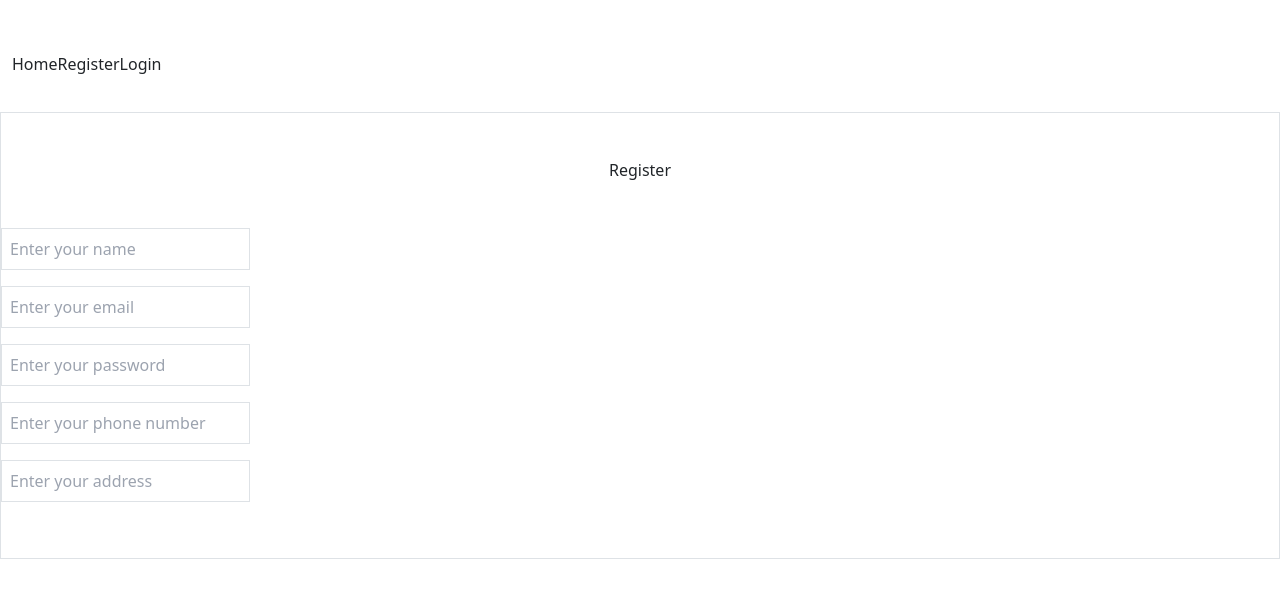
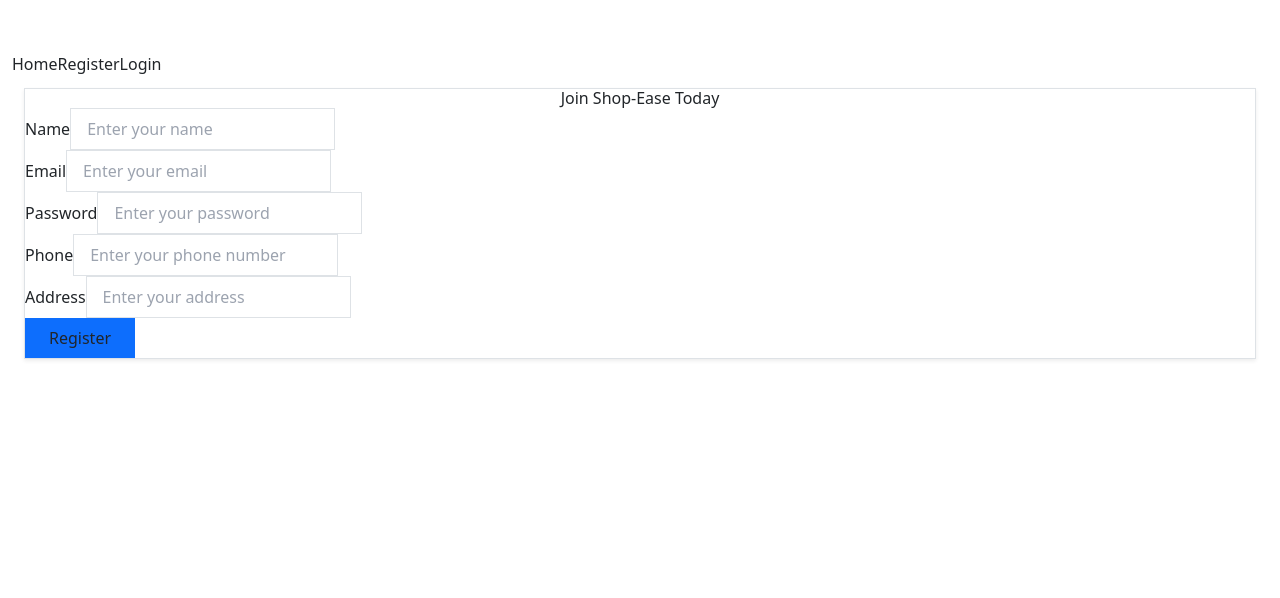
Before and after one commit to Harshjosh361/ShopEase, a React (Vite) app in the folder frontend/: page /register in a window 1280 px wide. Shown: the top 598 px of the page. Built offline with nearby package versions, Linux system fonts and the light colour scheme; some icons are missing.

Commit message:
registe page enhanced and react-icons

```diff
--- a/frontend/package.json
+++ b/frontend/package.json
@@ -21,6 +21,7 @@
     "react": "^18.2.0",
     "react-dom": "^18.2.0",
     "react-hot-toast": "^2.4.1",
+    "react-icons": "^5.3.0",
     "react-router-dom": "^6.23.1",
     "tailwind-merge": "^2.5.2"
   },
--- a/frontend/src/pages/Register.jsx
+++ b/frontend/src/pages/Register.jsx
@@ -1,102 +1,161 @@
 import React, { useState } from "react";
+import { motion } from "framer-motion";
 import Layout from "../component/Layout/Layout";
 import axios from "axios";
 import { toast } from "react-hot-toast";
-import {useNavigate} from "react-router-dom";
-import {API_URL} from "../config"
+import { useNavigate } from "react-router-dom";
+import { API_URL } from "../config";
+import { Button } from "@/components/ui/button";
+import { Input } from "@/components/ui/input";
+import { Label } from "@/components/ui/label";
+import { Card, CardContent, CardFooter, CardHeader, CardTitle } from "@/components/ui/card";
+import { Alert, AlertDescription } from "@/components/ui/alert";
 
-function Register() {
+export default function Register() {
   const [name, setName] = useState("");
   const [email, setEmail] = useState("");
   const [password, setPassword] = useState("");
   const [phone, setPhone] = useState("");
   const [address, setAddress] = useState("");
-  // used to navigate to defined page
+  const [error, setError] = useState("");
+  const [isLoading, setIsLoading] = useState(false);
   const navigate = useNavigate();
 
   const handleSubmit = async (e) => {
     e.preventDefault();
+    setError('');
+    setIsLoading(true);
 
     const user = { name, email, password, phone, address };
-    console.log(user);
 
+    try {
       const res = await axios.post(`${API_URL}api/v1/auth/register`, user);
       if (res.data.success) {
-      console.log(res);
         toast.success(res.data.message);
         navigate('/login');
       } else {
+        setError(res.data.message);
         toast.error(res.data.message);
       }
+    } catch (err) {
+      setError('An error occurred. Please try again.');
+    } finally {
+      setIsLoading(false);
+    }
   };
+
   return (
     <Layout>
-      <div className="register  flex justify-center items-center flex-col mt-20 w-full ">
-
-
-          <form onSubmit={(e) => handleSubmit(e)} className=" p-10 mt-4 border rounded-xl w-1/2">
-          <h1 className="text-center m-5 text-4xl font-bold">Register </h1>
-            <div className="mb-3 ">
-              <input
+      <div className="flex items-center justify-center min-h-screen bg-gradient-to-r from-blue-100 to-purple-100 px-4 sm:px-6 lg:px-8">
+        <motion.div
+          initial={{ opacity: 0, y: -20 }}
+          animate={{ opacity: 1, y: 0 }}
+          transition={{ duration: 0.5 }}
+          className="w-full max-w-md"
+        >
+          <Card>
+            <CardHeader>
+              <CardTitle className="text-2xl font-bold text-center">Join Shop-Ease Today</CardTitle>
+            </CardHeader>
+            <form onSubmit={handleSubmit}>
+              <CardContent className="space-y-4">
+                <div className="space-y-2">
+                  <Label htmlFor="name">Name</Label>
+                  <Input
+                    id="name"
                     type="text"
                     placeholder="Enter your name"
+                    value={name}
                     onChange={(e) => setName(e.target.value)}
-                className="w-full bg-white p-2 border border-orange-800 rounded-lg"
-                value={name}
                     required
+                    className="transition-all duration-200 hover:border-blue-400 focus:ring-2 focus:ring-blue-400"
                   />
                 </div>
-            <div className="mb-3 ">
-              <input
+                <div className="space-y-2">
+                  <Label htmlFor="email">Email</Label>
+                  <Input
+                    id="email"
                     type="email"
+                    placeholder="Enter your email"
+                    value={email}
                     onChange={(e) => setEmail(e.target.value)}
-                placeholder="Enter your email"
-                className="w-full bg-white p-2 border border-orange-800 rounded-lg"
-                value={email}
                     required
+                    className="transition-all duration-200 hover:border-blue-400 focus:ring-2 focus:ring-blue-400"
                   />
                 </div>
-            <div className="mb-3">
-              <input
+                <div className="space-y-2">
+                  <Label htmlFor="password">Password</Label>
+                  <Input
+                    id="password"
+                    type="password"
+                    placeholder="Enter your password"
+                    value={password}
                     onChange={(e) => setPassword(e.target.value)}
-                placeholder="Enter your password"
-                type="password"
-                className="w-full bg-white p-2 border border-orange-800 rounded-lg"
-                id="exampleInputPassword1"
-                value={password}
                     required
+                    className="transition-all duration-200 hover:border-blue-400 focus:ring-2 focus:ring-blue-400"
                   />
                 </div>
-            <div className="mb-3 ">
-              <input
+                <div className="space-y-2">
+                  <Label htmlFor="phone">Phone</Label>
+                  <Input
+                    id="phone"
+                    type="tel"
+                    placeholder="Enter your phone number"
+                    value={phone}
                     onChange={(e) => setPhone(e.target.value)}
-                type="phone"
-                placeholder="Enter your phone number"
-                className="form-w-full bg-white p-2 border border-orange-800 rounded-lg w-full"
-                value={phone}
                     required
+                    className="transition-all duration-200 hover:border-blue-400 focus:ring-2 focus:ring-blue-400"
                   />
                 </div>
-            <div className="mb-3 ">
-              <input
+                <div className="space-y-2">
+                  <Label htmlFor="address">Address</Label>
+                  <Input
+                    id="address"
                     type="text"
+                    placeholder="Enter your address"
+                    value={address}
                     onChange={(e) => setAddress(e.target.value)}
-                placeholder="Enter your address"
-                className="form-w-full bg-white p-2 border border-orange-800 rounded-lg w-full"
-                value={address}
                     required
+                    className="transition-all duration-200 hover:border-blue-400 focus:ring-2 focus:ring-blue-400"
                   />
                 </div>
-            <div className="text-center">
-            <button type="submit" className="text-white bg-orange-600 w-1/2 p-2 hover:bg-orange-400 text-lg rounded-lg">
-              Submit
-            </button>
-            </div>
+                {error && (
+                  <motion.div
+                    initial={{ opacity: 0, y: -10 }}
+                    animate={{ opacity: 1, y: 0 }}
+                    transition={{ duration: 0.3 }}
+                  >
+                    <Alert variant="destructive">
+                      <AlertDescription>{error}</AlertDescription>
+                    </Alert>
+                  </motion.div>
+                )}
+              </CardContent>
+              <CardFooter>
+                <Button
+                  type="submit"
+                  className="w-full transition-all duration-200 hover:bg-blue-600"
+                  disabled={isLoading}
+                >
+                  {isLoading ? (
+                    <motion.div
+                      initial={{ opacity: 0 }}
+                      animate={{ opacity: 1 }}
+                      transition={{ duration: 0.2 }}
+                      className="flex items-center justify-center"
+                    >
+                      <div className="w-5 h-5 border-t-2 border-b-2 border-white rounded-full animate-spin mr-2"></div>
+                      Registering...
+                    </motion.div>
+                  ) : (
+                    'Register'
+                  )}
+                </Button>
+              </CardFooter>
             </form>
-        <div/>
+          </Card>
+        </motion.div>
       </div>
     </Layout>
   );
 }
-
-export default Register;
```
Also changed, not shown: 1 other file (tests, documents, lock files or other folders). Lines whose indentation alone changed are shown as unchanged.
